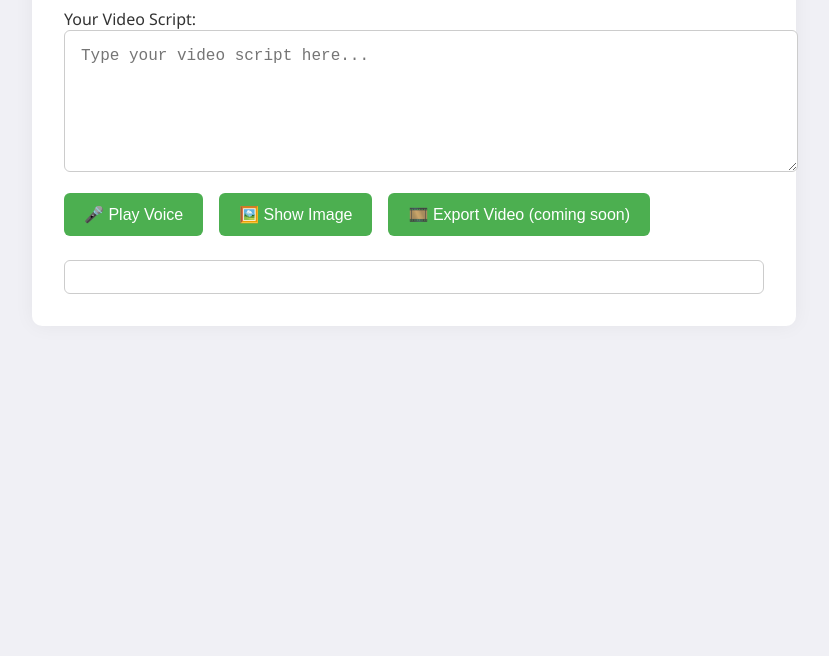
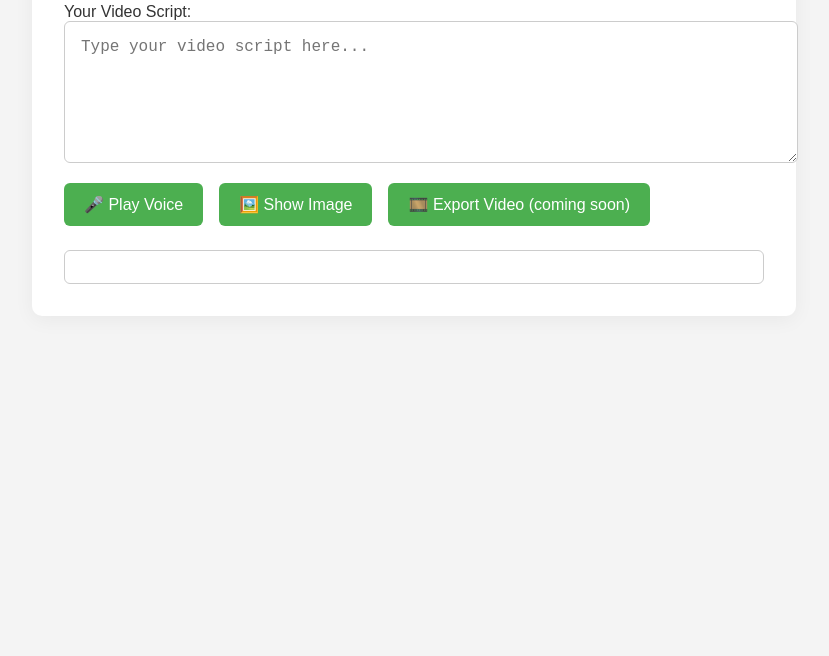
Before and after one commit to JamesMH7-Hash/free-app-build-plan, a plain HTML site: page index.html in a window 1280 px wide. Shown: the part 144-800 px from the top of the page, without its empty margins (226-1055 px from the left). Drawn offline with Linux system fonts and the light colour scheme.

Commit message:
Update style.css

```diff
--- a/style.css
+++ b/style.css
@@ -1,36 +1,41 @@
+/* Base body styling */
 body {
-  font-family: 'Segoe UI', sans-serif;
-  background: #f0f0f5;
+  font-family: Arial, sans-serif;
+  background: #f4f4f4;
   margin: 0;
   padding: 2rem;
   color: #333;
 }
 
+/* Main app container */
 main {
   max-width: 700px;
   margin: auto;
   background: white;
   padding: 2rem;
   border-radius: 10px;
-  box-shadow: 0 0 20px rgba(0,0,0,0.05);
+  box-shadow: 0 4px 20px rgba(0, 0, 0, 0.05);
 }
 
+/* Header */
 h1 {
   color: #4CAF50;
+  font-size: 2rem;
   margin-bottom: 1.5rem;
-  font-size: 2rem;
 }
 
+/* Script input box */
 textarea {
   width: 100%;
   font-size: 1rem;
   padding: 1rem;
   border-radius: 6px;
   border: 1px solid #ccc;
+  resize: vertical;
   margin-bottom: 1rem;
-  resize: vertical;
 }
 
+/* Buttons */
 .controls {
   display: flex;
   flex-wrap: wrap;
@@ -43,24 +48,25 @@ button {
   font-size: 1rem;
   border: none;
   border-radius: 6px;
-  cursor: pointer;
   background-color: #4CAF50;
   color: white;
-  transition: background-color 0.2s ease-in-out;
+  cursor: pointer;
+  transition: background-color 0.2s ease;
 }
 
 button:hover {
   background-color: #388E3C;
 }
 
+/* Audio and image preview */
 #audioPlayer {
   margin-top: 1rem;
 }
 
 #imagePreview {
   margin-top: 1rem;
+  text-align: center;
   border: 1px solid #ccc;
   padding: 1rem;
-  text-align: center;
   border-radius: 6px;
 }
```
